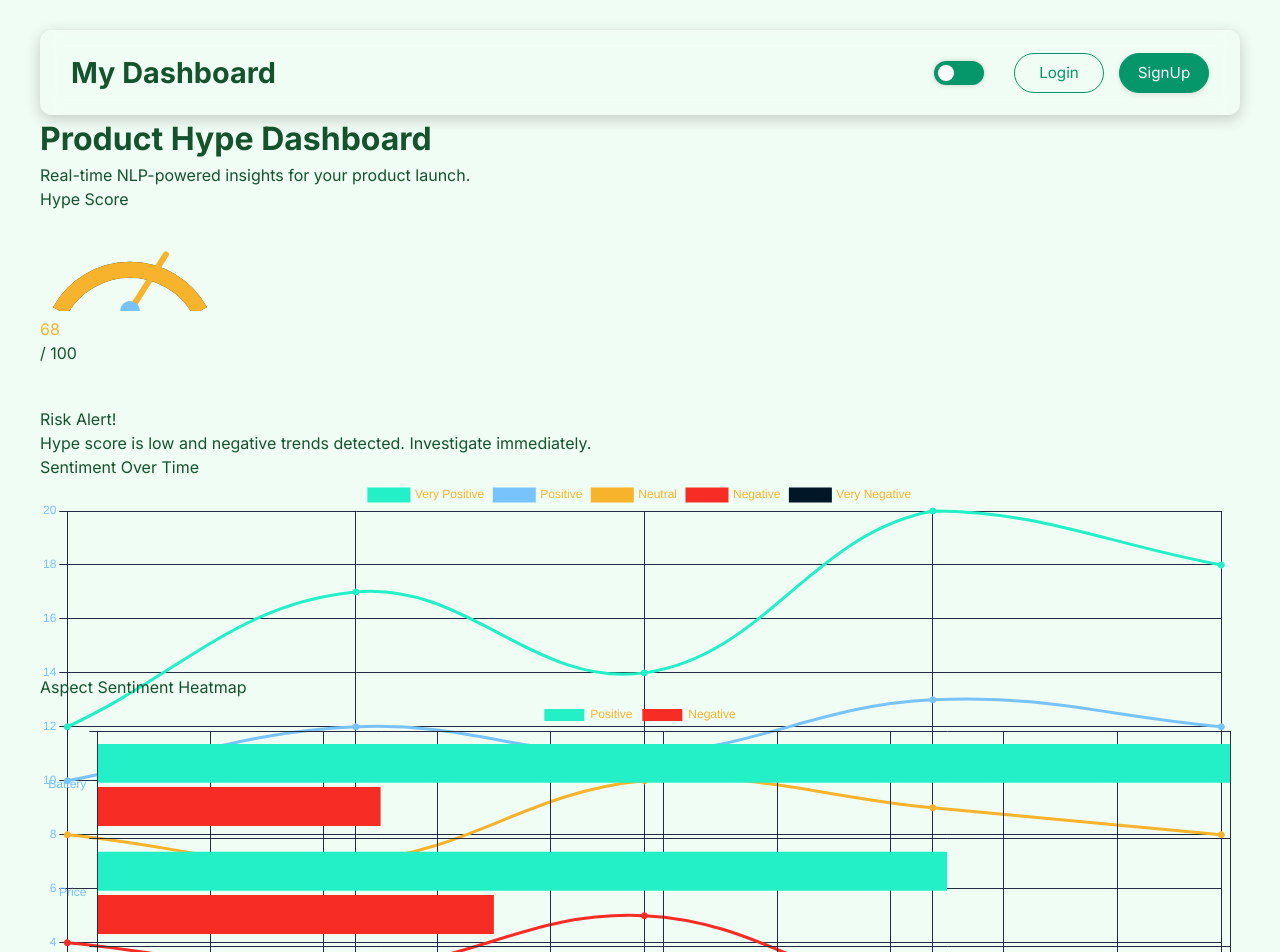
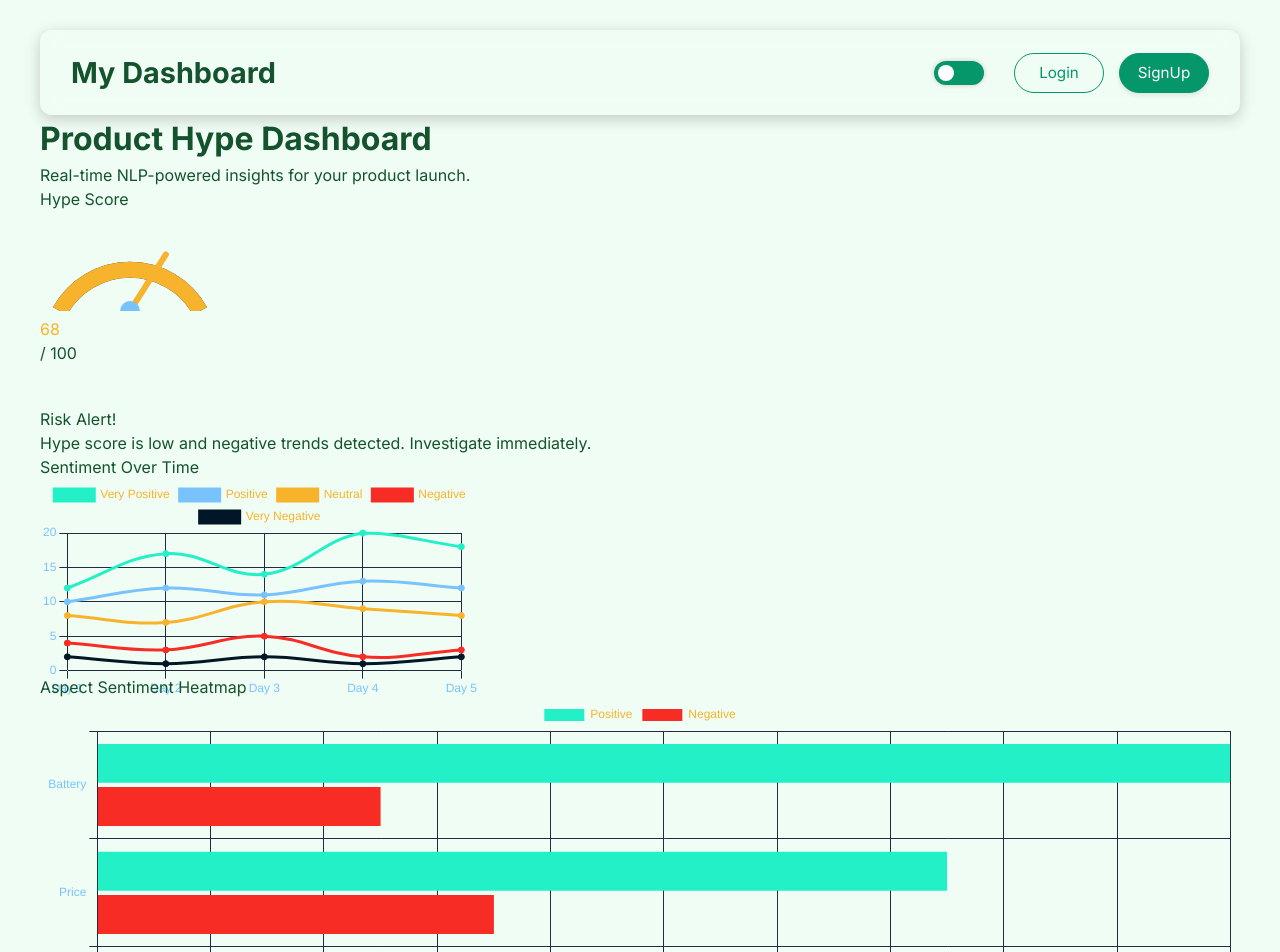
Before and after one commit to SagnikKK1/Sparkathon, a React (Vite) app in the folder frontend/: page / in a window 1280 px wide. Shown: the top 952 px of the page. Built offline with nearby package versions, Linux system fonts and the light colour scheme.

Commit message:
Updated sentiment timeline chart

```diff
--- a/frontend/src/components/SentimentTimelineChart.tsx
+++ b/frontend/src/components/SentimentTimelineChart.tsx
@@ -62,13 +62,10 @@ export default function SentimentTimelineChart() {
       className="flex flex-col"
       style={{ height: "220px", minWidth: 0 }}
     >
-          <div className="bg-background rounded-xl shadow p-6 border border-blue">
       <div className="text-yellowish text-lg font-semibold mb-2">
         Sentiment Over Time
       </div>
       <Line data={data} options={options} />
-    </div>
     </DashboardCard>
-
   );
 }
```
